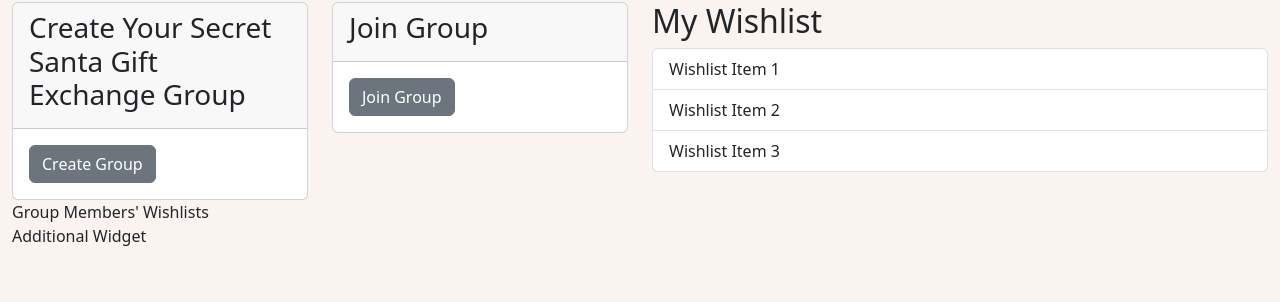
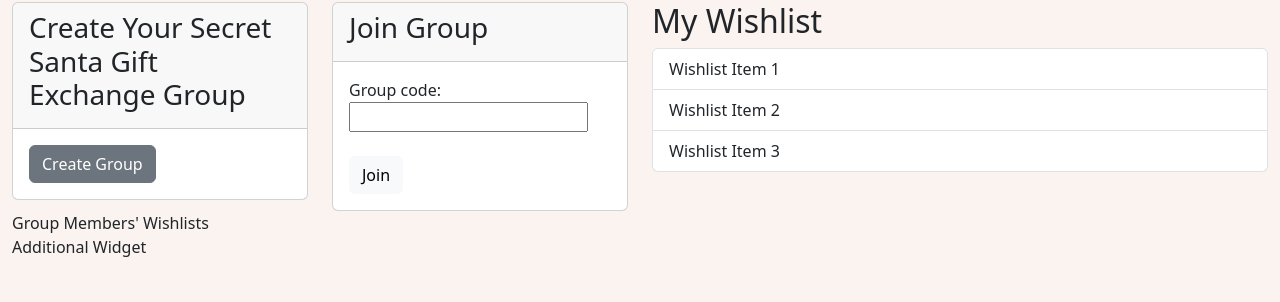
Before and after one commit to alex-enc/secret-santa-wishlist-django, a Django app: page /dashboard/ in a window 1280 px wide. Shown: the part 102-404 px from the top of the page. Run offline with Django 4.2, Linux system fonts and the light colour scheme; some libraries are stand-ins or nearby versions.

Commit message:
Join group with group code and add success and error messages

```diff
--- a/secret_santa_wishlist/secretsanta/forms/join_group_form.py
+++ b/secret_santa_wishlist/secretsanta/forms/join_group_form.py
@@ -0,0 +1,32 @@
+from django import forms
+from django.core.validators import RegexValidator
+from secretsanta.models import  GroupMember
+
+class JoinGroupForm(forms.Form):
+    """Form enabling users to join a existing group"""
+    group_code = forms.CharField(label="Group code")
+
+
+
+    # search GroupMember and add that user to that list.
+
+
+    # def save(self, commit=True, admin=None):
+    #     """Create a new group with a random unique code and set the admin."""
+
+    #     super().save(commit=False)
+    #     group = Group(
+    #         name=self.cleaned_data.get('name'),
+    #         group_type=self.cleaned_data.get('group_type'),
+    #         code=''.join(random.choices(string.ascii_uppercase + string.digits, k=8)),
+    #     )
+
+
+    #     if commit:
+    #         group.save()
+    #         # Add admin as first member
+
+    #         GroupMember.objects.create(group=group, user=admin, is_admin=True)
+    #         if admin:
+    #             group.members.add(admin)  # ensure admin is a member too
+    #     return group
--- a/secret_santa_wishlist/secretsanta/templates/dashboard.html
+++ b/secret_santa_wishlist/secretsanta/templates/dashboard.html
@@ -32,7 +32,13 @@
                                 <h3>Join Group</h3>
                             </div>
                             <div class="card-body">
-                                <a href="{% url 'create_group' %}" class="btn btn-secondary">Join Group</a>
+                                <form method="post" action="">
+                                {% csrf_token %}
+                                {% include 'partials/messages.html' with messages=messages %}
+                                {{ join_group_form.as_p }}
+                                <button type="submit" class="btn btn-light mt-2">Join</button>
+                                </form>
+
                             </div>
                         </div>
                     </div>
--- a/secret_santa_wishlist/secretsanta/views.py
+++ b/secret_santa_wishlist/secretsanta/views.py
@@ -4,8 +4,9 @@ from secretsanta.models import GroupMember, Group
 from secretsanta.forms.sign_up_form import SignUpForm
 from secretsanta.forms.log_in_form import LogInForm
 from secretsanta.forms.create_group_form import CreateGroupForm
+from secretsanta.forms.join_group_form import JoinGroupForm
 from django.contrib.auth import authenticate, login, logout
-from django.shortcuts import redirect, render
+from django.shortcuts import get_object_or_404, redirect, render
 from django.contrib import messages
 
 # Create your views here.
@@ -36,7 +37,7 @@ def log_in(request):
             user = authenticate(username=username, password=password)
             if user is not None:
                 login(request, user)
-                return redirect('dashboard')  # Change 'dashboard' to your redirect URL
+                return redirect('dashboard')
             else:
                 messages.error(request, 'Invalid username or password.')  # Add error message
         else:
@@ -46,7 +47,26 @@ def log_in(request):
     return render(request, 'log_in.html', {'form': form})
 
 def dashboard(request):
-    return render(request, 'dashboard.html')
+    join_group_form = JoinGroupForm(request.POST)
+    if join_group_form.is_valid():
+        group_code = join_group_form.cleaned_data["group_code"]
+        # Check if a group with this code exists
+        try:
+            group = Group.objects.get(code=group_code)
+        except Group.DoesNotExist:
+            messages.error(request, 'Invalid group code.')
+        else:
+            # Add user as member if not already a member
+            GroupMember.objects.get_or_create(
+                user=request.user,
+                group=group,
+                defaults={"is_admin": False},
+            )
+            messages.success(request, f"You have successfully joined {group.name}.")
+            return redirect("dashboard")
+    else:
+        join_group_form = JoinGroupForm()
+    return render(request, "dashboard.html", {"join_group_form": join_group_form, })
 
 def new_group_info(request):
     if request.method == 'POST':
```
Also changed, not shown: secret_santa_wishlist/db.sqlite3.
